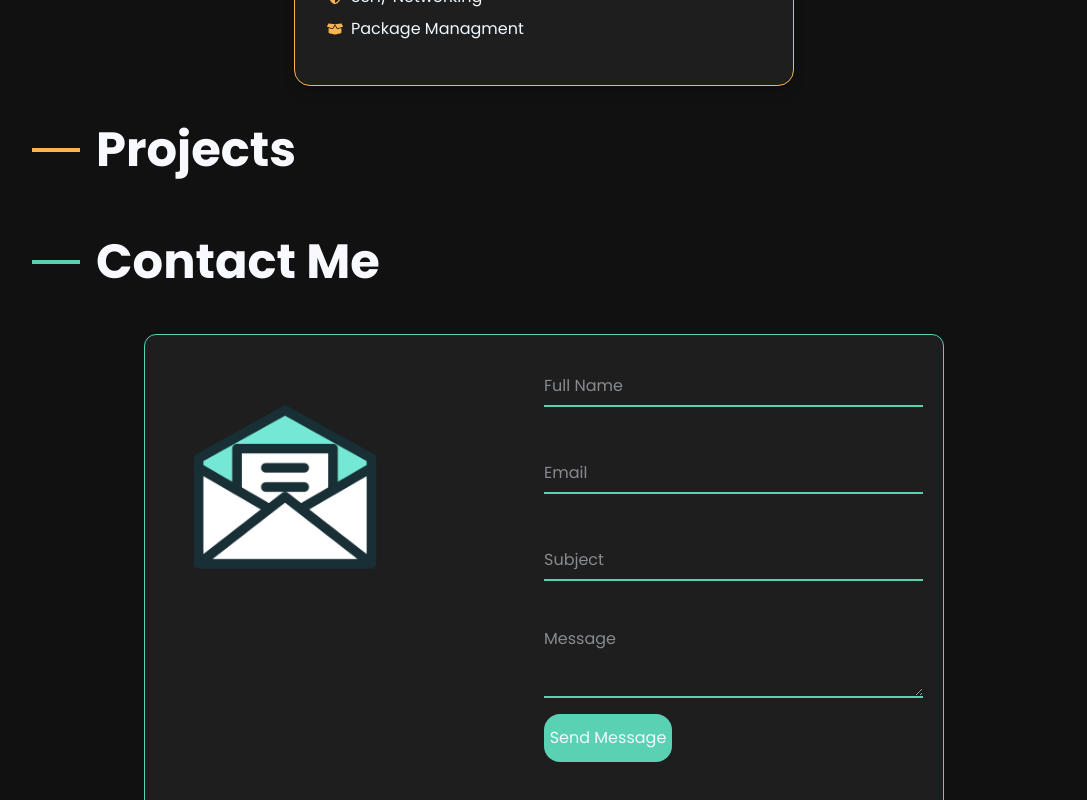
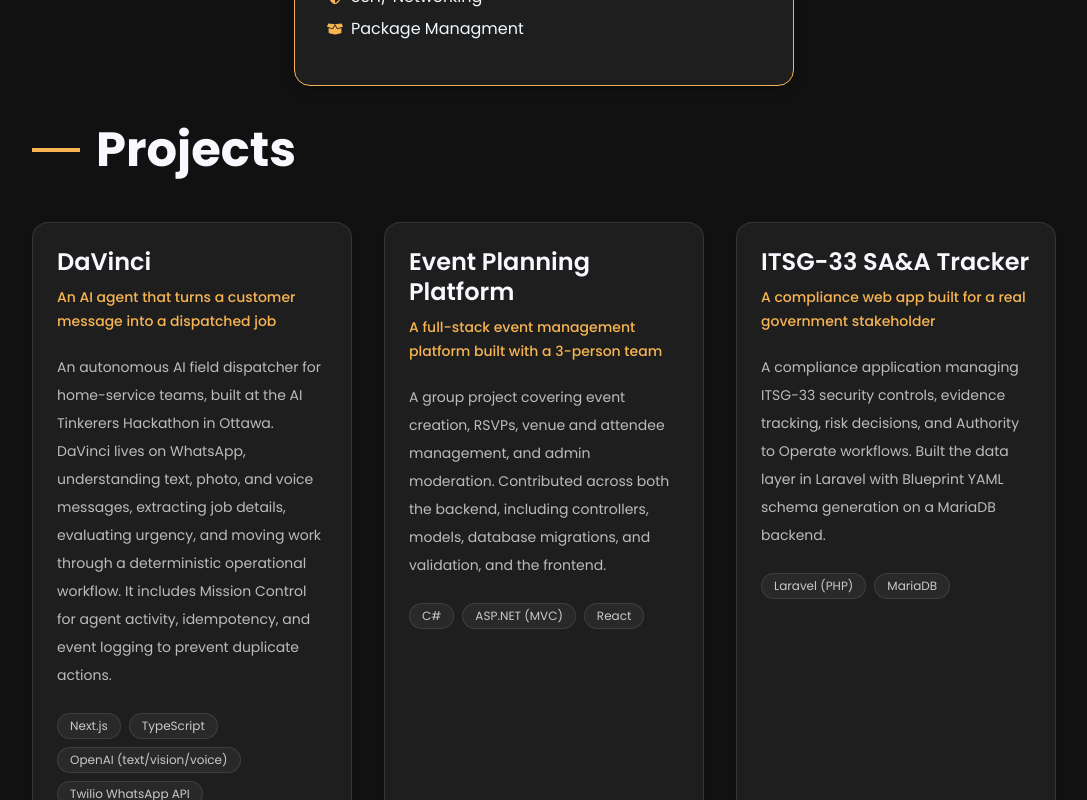
Before and after one commit to adelkandi/adelkandi-portfolio, a React (Vite) app in the folder adelkandi-portfolio/: page / in a window 1280 px wide. Shown: the part 3160-3960 px from the top of the page, without its empty margins (96-1183 px from the left). Built offline with nearby package versions, Linux system fonts and the light colour scheme; a web font is replaced by a local one.

Commit message:
refactor: enhance Projects component layout and structure for better readability

```diff
--- a/adelkandi-portfolio/src/sections/Projects.tsx
+++ b/adelkandi-portfolio/src/sections/Projects.tsx
@@ -1,20 +1,24 @@
 
-
+import ProjectCard from "../components/ProjectCard";
+import {projectsData} from "../data/projects";
 
 export default function Projects(){
 
     return(
         <>
-            <section id="projects" className="skills-section px-8 sm:px-6  lg:px-[8rem]">
+            <section id="projects" className="skills-section mb-10 px-8 sm:px-6 lg:px-[8rem]">
             <div className="">
-                <div className="mb-12">
-                    <div className="flex items-center gap-4 mb-16">
+                    <div className="mb-12">
+                        <div className="mb-8 flex items-center gap-4">
                         <div className="h-1 w-12 bg-[#f6b452]"></div>
                         <h1 className="text-4xl sm:text-5xl font-bold text-[#F8F8FF]">Projects</h1>
                     </div>
                 </div>
-                {/* Projects Cards */}
-
+                <div className="grid grid-cols-1 gap-8 md:grid-cols-2 xl:grid-cols-3">
+                    {projectsData.map((project) => (
+                        <ProjectCard key={project.title} project={project}/>
+                    ))}
+                </div>
             </div>
             </section>
         </>
```
